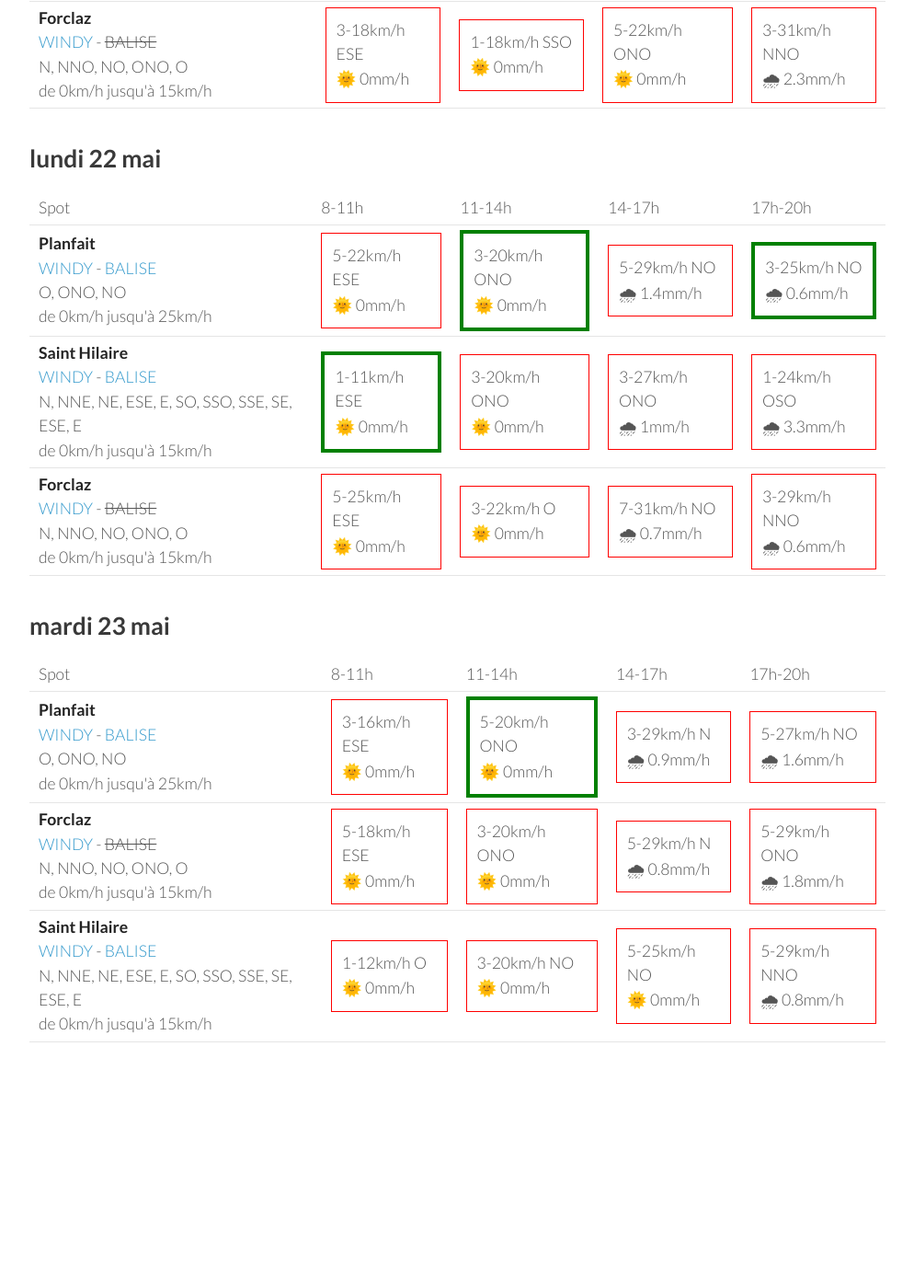
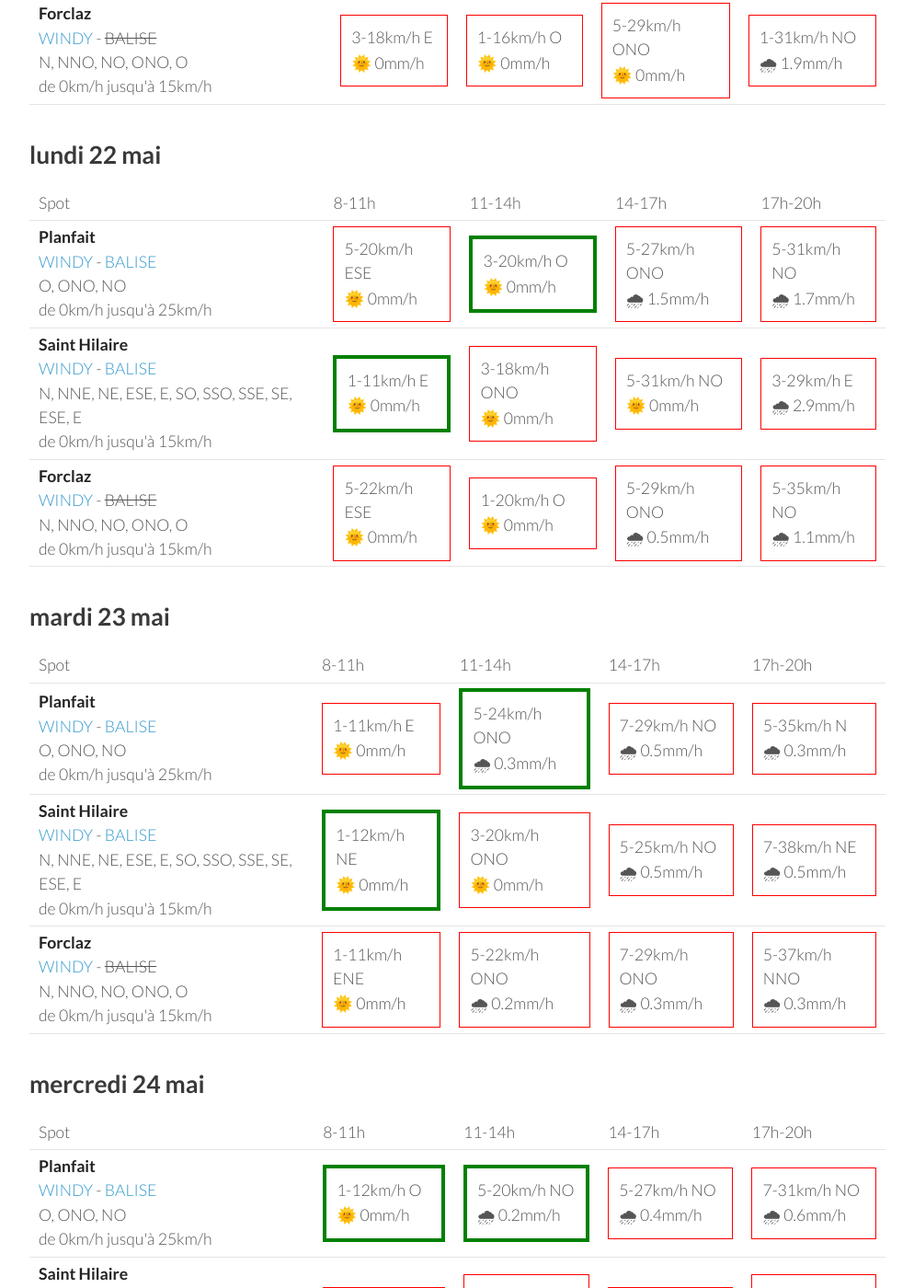
Before and after one commit to parapente-dans-le-nord/parapente-dans-le-nord.github.io, a Jekyll site: the page built from alpes_nord.markdown, in a window 1280 px wide and 1400 px high, scrolled down 1648 px. Shown: the whole window at 92% size, without its empty margins (26-1020 px from the left). Built offline with Jekyll 4.4.1, drawn with Linux system fonts in a browser that asks for light colours; before the commit the page ends 2909 px from its top, so only the background shows below that; some of the changed text lies outside the part shown.

Commit message:
update index.markdown

```diff
--- a/alpes_nord.markdown
+++ b/alpes_nord.markdown
@@ -116,9 +116,9 @@ page mise à jour le vendredi 19 mai 06:26
 <tr>
         <td><strong>Planfait</strong><br><a href="https://windy.com/45.853/6.223?45.415,6.223,8">WINDY</a> - <span class=""><a href="https://www.openwindmap.org/PP496">BALISE</a> </span><br> <span class="vent-favorable">O, ONO, NO</span><br><span class="force-vent">de 0km/h jusqu'à 25km/h</span> </td>
 
-            <td><div class="not-flyable"><p>3-14km/h E</p><p>🌞 0mm/h</p></div></td>
-            <td><div class="not-flyable"><p>1-18km/h SO</p><p>🌞 0mm/h</p></div></td>
-            <td><div class="flyable"><p>5-25km/h ONO</p><p>🌞 0mm/h</p></div></td>
+            <td><div class="not-flyable"><p>1-14km/h E</p><p>🌞 0mm/h</p></div></td>
+            <td><div class="flyable"><p>3-16km/h O</p><p>🌞 0mm/h</p></div></td>
+            <td><div class="not-flyable"><p>7-29km/h ONO</p><p>🌞 0mm/h</p></div></td>
             <td><div class="not-flyable"><p>3-29km/h NO</p><p>🌧 2.4mm/h</p></div></td>
 
 
@@ -126,20 +126,20 @@ page mise à jour le vendredi 19 mai 06:26
 <tr>
         <td><strong>Saint Hilaire</strong><br><a href="https://windy.com/45.307/5.888?45.087,5.889,9,m:eUFagkX">WINDY</a> - <span class=""><a href="http://www.balisemeteo.com/balise.php?idBalise=61">BALISE</a> </span><br> <span class="vent-favorable">N, NNE, NE, ESE, E, SO, SSO, SSE, SE, ESE, E</span><br><span class="force-vent">de 0km/h jusqu'à 15km/h</span> </td>
 
-            <td><div class="not-flyable"><p>0-16km/h E</p><p>🌞 0mm/h</p></div></td>
-            <td><div class="not-flyable"><p>1-16km/h ONO</p><p>🌞 0mm/h</p></div></td>
-            <td><div class="not-flyable"><p>3-22km/h O</p><p>🌧 0.4mm/h</p></div></td>
-            <td><div class="not-flyable"><p>3-27km/h N</p><p>🌧 1.2mm/h</p></div></td>
+            <td><div class="flyable"><p>0-14km/h E</p><p>🌞 0mm/h</p></div></td>
+            <td><div class="not-flyable"><p>1-14km/h NO</p><p>🌞 0mm/h</p></div></td>
+            <td><div class="not-flyable"><p>3-24km/h NO</p><p>🌧 0.3mm/h</p></div></td>
+            <td><div class="not-flyable"><p>3-31km/h NNO</p><p>🌧 1.9mm/h</p></div></td>
 
 
     </tr>
 <tr>
         <td><strong>Forclaz</strong><br><a href="https://windy.com/45.814/6.247?45.375,6.246,8,m:eVwaglz">WINDY</a> - <span class="no-balise"> BALISE </span><br> <span class="vent-favorable">N, NNO, NO, ONO, O</span><br><span class="force-vent">de 0km/h jusqu'à 15km/h</span> </td>
 
-            <td><div class="not-flyable"><p>3-18km/h ESE</p><p>🌞 0mm/h</p></div></td>
-            <td><div class="not-flyable"><p>1-18km/h SSO</p><p>🌞 0mm/h</p></div></td>
-            <td><div class="not-flyable"><p>5-22km/h ONO</p><p>🌞 0mm/h</p></div></td>
-            <td><div class="not-flyable"><p>3-31km/h NNO</p><p>🌧 2.3mm/h</p></div></td>
+            <td><div class="not-flyable"><p>3-18km/h E</p><p>🌞 0mm/h</p></div></td>
+            <td><div class="not-flyable"><p>1-16km/h O</p><p>🌞 0mm/h</p></div></td>
+            <td><div class="not-flyable"><p>5-29km/h ONO</p><p>🌞 0mm/h</p></div></td>
+            <td><div class="not-flyable"><p>1-31km/h NO</p><p>🌧 1.9mm/h</p></div></td>
 
 
     </tr>
@@ -162,30 +162,30 @@ page mise à jour le vendredi 19 mai 06:26
 <tr>
         <td><strong>Planfait</strong><br><a href="https://windy.com/45.853/6.223?45.415,6.223,8">WINDY</a> - <span class=""><a href="https://www.openwindmap.org/PP496">BALISE</a> </span><br> <span class="vent-favorable">O, ONO, NO</span><br><span class="force-vent">de 0km/h jusqu'à 25km/h</span> </td>
 
-            <td><div class="not-flyable"><p>5-22km/h ESE</p><p>🌞 0mm/h</p></div></td>
-            <td><div class="flyable"><p>3-20km/h ONO</p><p>🌞 0mm/h</p></div></td>
-            <td><div class="not-flyable"><p>5-29km/h NO</p><p>🌧 1.4mm/h</p></div></td>
-            <td><div class="flyable"><p>3-25km/h NO</p><p>🌧 0.6mm/h</p></div></td>
+            <td><div class="not-flyable"><p>5-20km/h ESE</p><p>🌞 0mm/h</p></div></td>
+            <td><div class="flyable"><p>3-20km/h O</p><p>🌞 0mm/h</p></div></td>
+            <td><div class="not-flyable"><p>5-27km/h ONO</p><p>🌧 1.5mm/h</p></div></td>
+            <td><div class="not-flyable"><p>5-31km/h NO</p><p>🌧 1.7mm/h</p></div></td>
 
 
     </tr>
 <tr>
         <td><strong>Saint Hilaire</strong><br><a href="https://windy.com/45.307/5.888?45.087,5.889,9,m:eUFagkX">WINDY</a> - <span class=""><a href="http://www.balisemeteo.com/balise.php?idBalise=61">BALISE</a> </span><br> <span class="vent-favorable">N, NNE, NE, ESE, E, SO, SSO, SSE, SE, ESE, E</span><br><span class="force-vent">de 0km/h jusqu'à 15km/h</span> </td>
 
-            <td><div class="flyable"><p>1-11km/h ESE</p><p>🌞 0mm/h</p></div></td>
-            <td><div class="not-flyable"><p>3-20km/h ONO</p><p>🌞 0mm/h</p></div></td>
-            <td><div class="not-flyable"><p>3-27km/h ONO</p><p>🌧 1mm/h</p></div></td>
-            <td><div class="not-flyable"><p>1-24km/h OSO</p><p>🌧 3.3mm/h</p></div></td>
+            <td><div class="flyable"><p>1-11km/h E</p><p>🌞 0mm/h</p></div></td>
+            <td><div class="not-flyable"><p>3-18km/h ONO</p><p>🌞 0mm/h</p></div></td>
+            <td><div class="not-flyable"><p>5-31km/h NO</p><p>🌞 0mm/h</p></div></td>
+            <td><div class="not-flyable"><p>3-29km/h E</p><p>🌧 2.9mm/h</p></div></td>
 
 
     </tr>
 <tr>
         <td><strong>Forclaz</strong><br><a href="https://windy.com/45.814/6.247?45.375,6.246,8,m:eVwaglz">WINDY</a> - <span class="no-balise"> BALISE </span><br> <span class="vent-favorable">N, NNO, NO, ONO, O</span><br><span class="force-vent">de 0km/h jusqu'à 15km/h</span> </td>
 
-            <td><div class="not-flyable"><p>5-25km/h ESE</p><p>🌞 0mm/h</p></div></td>
-            <td><div class="not-flyable"><p>3-22km/h O</p><p>🌞 0mm/h</p></div></td>
-            <td><div class="not-flyable"><p>7-31km/h NO</p><p>🌧 0.7mm/h</p></div></td>
-            <td><div class="not-flyable"><p>3-29km/h NNO</p><p>🌧 0.6mm/h</p></div></td>
+            <td><div class="not-flyable"><p>5-22km/h ESE</p><p>🌞 0mm/h</p></div></td>
+            <td><div class="not-flyable"><p>1-20km/h O</p><p>🌞 0mm/h</p></div></td>
+            <td><div class="not-flyable"><p>5-29km/h ONO</p><p>🌧 0.5mm/h</p></div></td>
+            <td><div class="not-flyable"><p>5-35km/h NO</p><p>🌧 1.1mm/h</p></div></td>
 
 
     </tr>
@@ -208,30 +208,30 @@ page mise à jour le vendredi 19 mai 06:26
 <tr>
         <td><strong>Planfait</strong><br><a href="https://windy.com/45.853/6.223?45.415,6.223,8">WINDY</a> - <span class=""><a href="https://www.openwindmap.org/PP496">BALISE</a> </span><br> <span class="vent-favorable">O, ONO, NO</span><br><span class="force-vent">de 0km/h jusqu'à 25km/h</span> </td>
 
-            <td><div class="not-flyable"><p>3-16km/h ESE</p><p>🌞 0mm/h</p></div></td>
-            <td><div class="flyable"><p>5-20km/h ONO</p><p>🌞 0mm/h</p></div></td>
-            <td><div class="not-flyable"><p>3-29km/h N</p><p>🌧 0.9mm/h</p></div></td>
-            <td><div class="not-flyable"><p>5-27km/h NO</p><p>🌧 1.6mm/h</p></div></td>
+            <td><div class="not-flyable"><p>1-11km/h E</p><p>🌞 0mm/h</p></div></td>
+            <td><div class="flyable"><p>5-24km/h ONO</p><p>🌧 0.3mm/h</p></div></td>
+            <td><div class="not-flyable"><p>7-29km/h NO</p><p>🌧 0.5mm/h</p></div></td>
+            <td><div class="not-flyable"><p>5-35km/h N</p><p>🌧 0.3mm/h</p></div></td>
+
+
+    </tr>
+<tr>
+        <td><strong>Saint Hilaire</strong><br><a href="https://windy.com/45.307/5.888?45.087,5.889,9,m:eUFagkX">WINDY</a> - <span class=""><a href="http://www.balisemeteo.com/balise.php?idBalise=61">BALISE</a> </span><br> <span class="vent-favorable">N, NNE, NE, ESE, E, SO, SSO, SSE, SE, ESE, E</span><br><span class="force-vent">de 0km/h jusqu'à 15km/h</span> </td>
+
+            <td><div class="flyable"><p>1-12km/h NE</p><p>🌞 0mm/h</p></div></td>
+            <td><div class="not-flyable"><p>3-20km/h ONO</p><p>🌞 0mm/h</p></div></td>
+            <td><div class="not-flyable"><p>5-25km/h NO</p><p>🌧 0.5mm/h</p></div></td>
+            <td><div class="not-flyable"><p>7-38km/h NE</p><p>🌧 0.5mm/h</p></div></td>
 
 
     </tr>
 <tr>
         <td><strong>Forclaz</strong><br><a href="https://windy.com/45.814/6.247?45.375,6.246,8,m:eVwaglz">WINDY</a> - <span class="no-balise"> BALISE </span><br> <span class="vent-favorable">N, NNO, NO, ONO, O</span><br><span class="force-vent">de 0km/h jusqu'à 15km/h</span> </td>
 
-            <td><div class="not-flyable"><p>5-18km/h ESE</p><p>🌞 0mm/h</p></div></td>
-            <td><div class="not-flyable"><p>3-20km/h ONO</p><p>🌞 0mm/h</p></div></td>
-            <td><div class="not-flyable"><p>5-29km/h N</p><p>🌧 0.8mm/h</p></div></td>
-            <td><div class="not-flyable"><p>5-29km/h ONO</p><p>🌧 1.8mm/h</p></div></td>
-
-
-    </tr>
-<tr>
-        <td><strong>Saint Hilaire</strong><br><a href="https://windy.com/45.307/5.888?45.087,5.889,9,m:eUFagkX">WINDY</a> - <span class=""><a href="http://www.balisemeteo.com/balise.php?idBalise=61">BALISE</a> </span><br> <span class="vent-favorable">N, NNE, NE, ESE, E, SO, SSO, SSE, SE, ESE, E</span><br><span class="force-vent">de 0km/h jusqu'à 15km/h</span> </td>
-
-            <td><div class="not-flyable"><p>1-12km/h O</p><p>🌞 0mm/h</p></div></td>
-            <td><div class="not-flyable"><p>3-20km/h NO</p><p>🌞 0mm/h</p></div></td>
-            <td><div class="not-flyable"><p>5-25km/h NO</p><p>🌞 0mm/h</p></div></td>
-            <td><div class="not-flyable"><p>5-29km/h NNO</p><p>🌧 0.8mm/h</p></div></td>
+            <td><div class="not-flyable"><p>1-11km/h ENE</p><p>🌞 0mm/h</p></div></td>
+            <td><div class="not-flyable"><p>5-22km/h ONO</p><p>🌧 0.2mm/h</p></div></td>
+            <td><div class="not-flyable"><p>7-29km/h ONO</p><p>🌧 0.3mm/h</p></div></td>
+            <td><div class="not-flyable"><p>5-37km/h NNO</p><p>🌧 0.3mm/h</p></div></td>
 
 
     </tr>
@@ -239,3 +239,49 @@ page mise à jour le vendredi 19 mai 06:26
 </tbody>
 </table>
 {:/}
+## mercredi 24 mai
+
+{::nomarkdown}
+<table>
+  <tbody>
+    <tr>
+      <td>Spot</td>
+      <td>8-11h</td>
+      <td>11-14h</td>
+      <td>14-17h</td>
+      <td>17h-20h</td>
+    </tr>
+<tr>
+        <td><strong>Planfait</strong><br><a href="https://windy.com/45.853/6.223?45.415,6.223,8">WINDY</a> - <span class=""><a href="https://www.openwindmap.org/PP496">BALISE</a> </span><br> <span class="vent-favorable">O, ONO, NO</span><br><span class="force-vent">de 0km/h jusqu'à 25km/h</span> </td>
+
+            <td><div class="flyable"><p>1-12km/h O</p><p>🌞 0mm/h</p></div></td>
+            <td><div class="flyable"><p>5-20km/h NO</p><p>🌧 0.2mm/h</p></div></td>
+            <td><div class="not-flyable"><p>5-27km/h NO</p><p>🌧 0.4mm/h</p></div></td>
+            <td><div class="not-flyable"><p>7-31km/h NO</p><p>🌧 0.6mm/h</p></div></td>
+
+
+    </tr>
+<tr>
+        <td><strong>Saint Hilaire</strong><br><a href="https://windy.com/45.307/5.888?45.087,5.889,9,m:eUFagkX">WINDY</a> - <span class=""><a href="http://www.balisemeteo.com/balise.php?idBalise=61">BALISE</a> </span><br> <span class="vent-favorable">N, NNE, NE, ESE, E, SO, SSO, SSE, SE, ESE, E</span><br><span class="force-vent">de 0km/h jusqu'à 15km/h</span> </td>
+
+            <td><div class="not-flyable"><p>1-9km/h NNO</p><p>🌧 0.3mm/h</p></div></td>
+            <td><div class="not-flyable"><p>3-20km/h NNO</p><p>🌧 0.4mm/h</p></div></td>
+            <td><div class="not-flyable"><p>5-24km/h NO</p><p>🌧 0.5mm/h</p></div></td>
+            <td><div class="not-flyable"><p>5-29km/h NNO</p><p>🌧 1mm/h</p></div></td>
+
+
+    </tr>
+<tr>
+        <td><strong>Forclaz</strong><br><a href="https://windy.com/45.814/6.247?45.375,6.246,8,m:eVwaglz">WINDY</a> - <span class="no-balise"> BALISE </span><br> <span class="vent-favorable">N, NNO, NO, ONO, O</span><br><span class="force-vent">de 0km/h jusqu'à 15km/h</span> </td>
+
+            <td><div class="not-flyable"><p>1-12km/h OSO</p><p>🌞 0mm/h</p></div></td>
+            <td><div class="not-flyable"><p>5-20km/h ONO</p><p>🌞 0mm/h</p></div></td>
+            <td><div class="not-flyable"><p>5-27km/h ONO</p><p>🌧 0.3mm/h</p></div></td>
+            <td><div class="not-flyable"><p>5-33km/h NO</p><p>🌧 0.3mm/h</p></div></td>
+
+
+    </tr>
+
+</tbody>
+</table>
+{:/}
```
Also changed, not shown: other parts of alpes_nord.markdown (+1 -1 lines).
